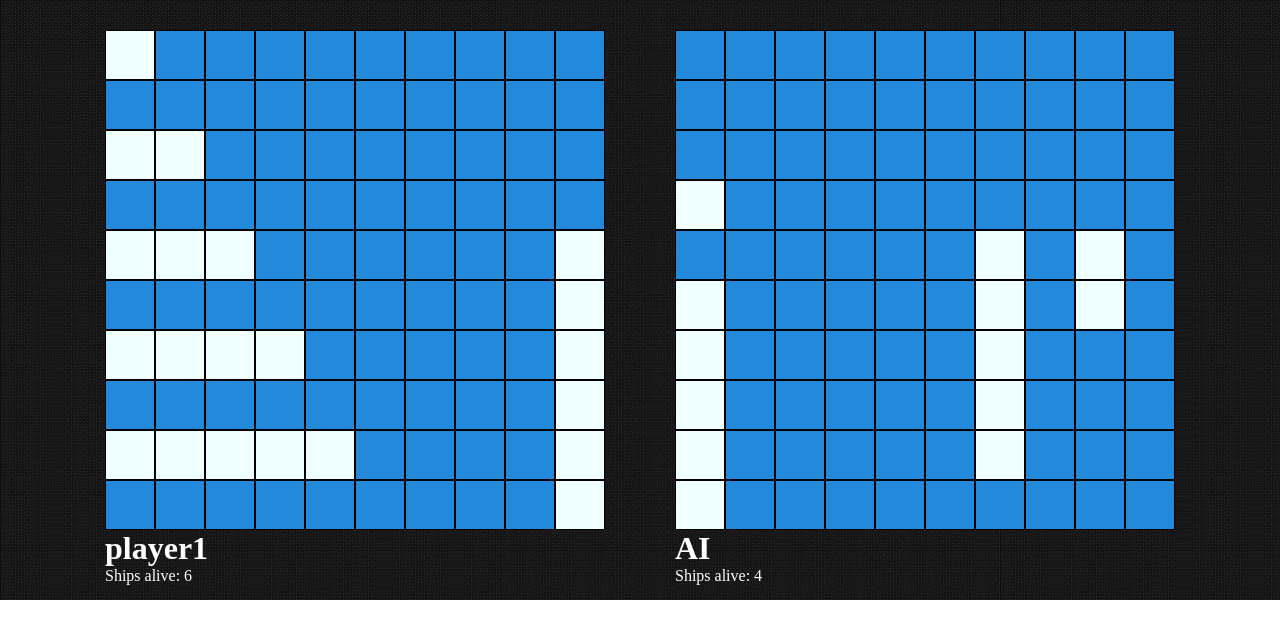
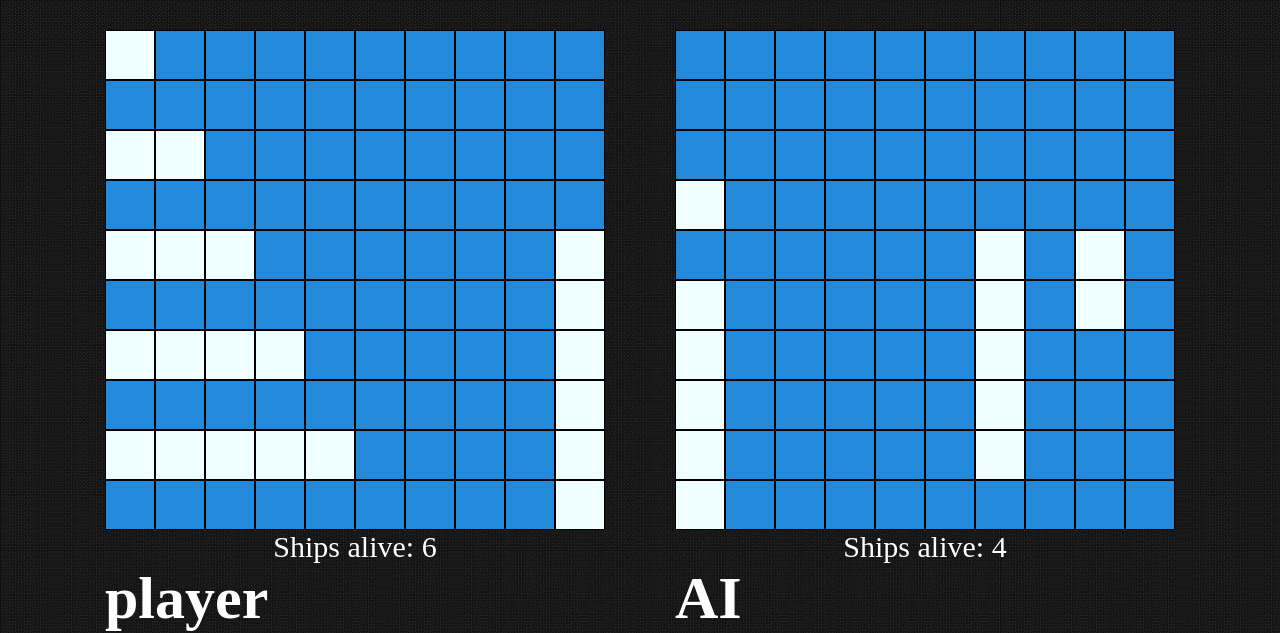
Before and after one commit to Pafestivo/battleship, a website built with webpack: page dist/index.html in a window 1280 px wide. Shown: the part 200-833 px from the top of the page. Before the commit the page ends 800 px from the top, so only its background shows below. Built offline with nearby package versions, Linux system fonts and the light colour scheme.

Commit message:
Style the details below the boards

```diff
--- a/src/Modules/gameLoop.js
+++ b/src/Modules/gameLoop.js
@@ -3,16 +3,16 @@ import Player from "../constructors/Player";
 
 export default function gameLoop() {
   // create the players
-  const player1 = Player('player1')
+  const player = Player('player')
   const AI = AIplayer()
 
   // create the ships manually for testing
-  player1.placeShip([1,1], 'right', 1)
-  player1.placeShip([1,3], 'right', 2)
-  player1.placeShip([1,5], 'right', 3)
-  player1.placeShip([1,7], 'right', 4)
-  player1.placeShip([1,9], 'right', 5)
-  player1.placeShip([10,10], 'up', 6)
+  player.placeShip([1,1], 'right', 1)
+  player.placeShip([1,3], 'right', 2)
+  player.placeShip([1,5], 'right', 3)
+  player.placeShip([1,7], 'right', 4)
+  player.placeShip([1,9], 'right', 5)
+  player.placeShip([10,10], 'up', 6)
   AI.placeShip(1)
   AI.placeShip(2)
   AI.placeShip(5)
@@ -23,11 +23,11 @@ export default function gameLoop() {
   const AIBoard = document.getElementById('AI-board')
 
   // render the player board
-  for(let i = 0; i < player1.board.length; i++) {
+  for(let i = 0; i < player.board.length; i++) {
     const box = document.createElement('div')
     box.id = `num${i}`
     box.classList.add('box')
-    if(player1.board[i].ship) box.classList.add('contain-ship')
+    if(player.board[i].ship) box.classList.add('contain-ship')
     playerBoard.append(box)
   }
 
@@ -42,11 +42,11 @@ export default function gameLoop() {
       // do nothing if it's already attacked
       if(AI.board[i].attacked) return
       // if not, shoot AI at location
-      player1.shoot(AI, AI.board[i].coordinates)
+      player.shoot(AI, AI.board[i].coordinates)
       box.classList.add('attacked')
 
       // then AI shoots back at random location
-      const AIHit = player1.board.indexOf(AI.shoot(player1))
+      const AIHit = player.board.indexOf(AI.shoot(player))
       document.querySelector(`#player-board > #num${AIHit}`).classList.add('attacked')
       updateShipsDetails()
     })
@@ -58,13 +58,13 @@ export default function gameLoop() {
   const AIName = document.querySelector('#AI-details h1')
   const playerState = document.querySelector('#player-details p')
   const AIState = document.querySelector('#AI-details p')
-  playerName.textContent = player1.name
+  playerName.textContent = player.name
   AIName.textContent = AI.name
   updateShipsDetails()
 
 
   function updateShipsDetails() {
-    playerState.textContent = `Ships alive: ${player1.gameBoard.ships.length - player1.gameBoard.sunkShips.length}`
+    playerState.textContent = `Ships alive: ${player.gameBoard.ships.length - player.gameBoard.sunkShips.length}`
 
     AIState.textContent = `Ships alive: ${AI.gameBoard.ships.length - AI.gameBoard.sunkShips.length}`
   }
--- a/src/styles/styles.css
+++ b/src/styles/styles.css
@@ -42,6 +42,15 @@ body {
   background-color: #6200ff;
 }
 
+.details h1 {
+  font-size: 60px
+}
+
+.details p {
+  font-size: 30px;
+  text-align: center;
+}
+
 .contain-ship {
   background-color: azure;
 }
```
Also changed, not shown: dist/index.html, dist/main.js.
